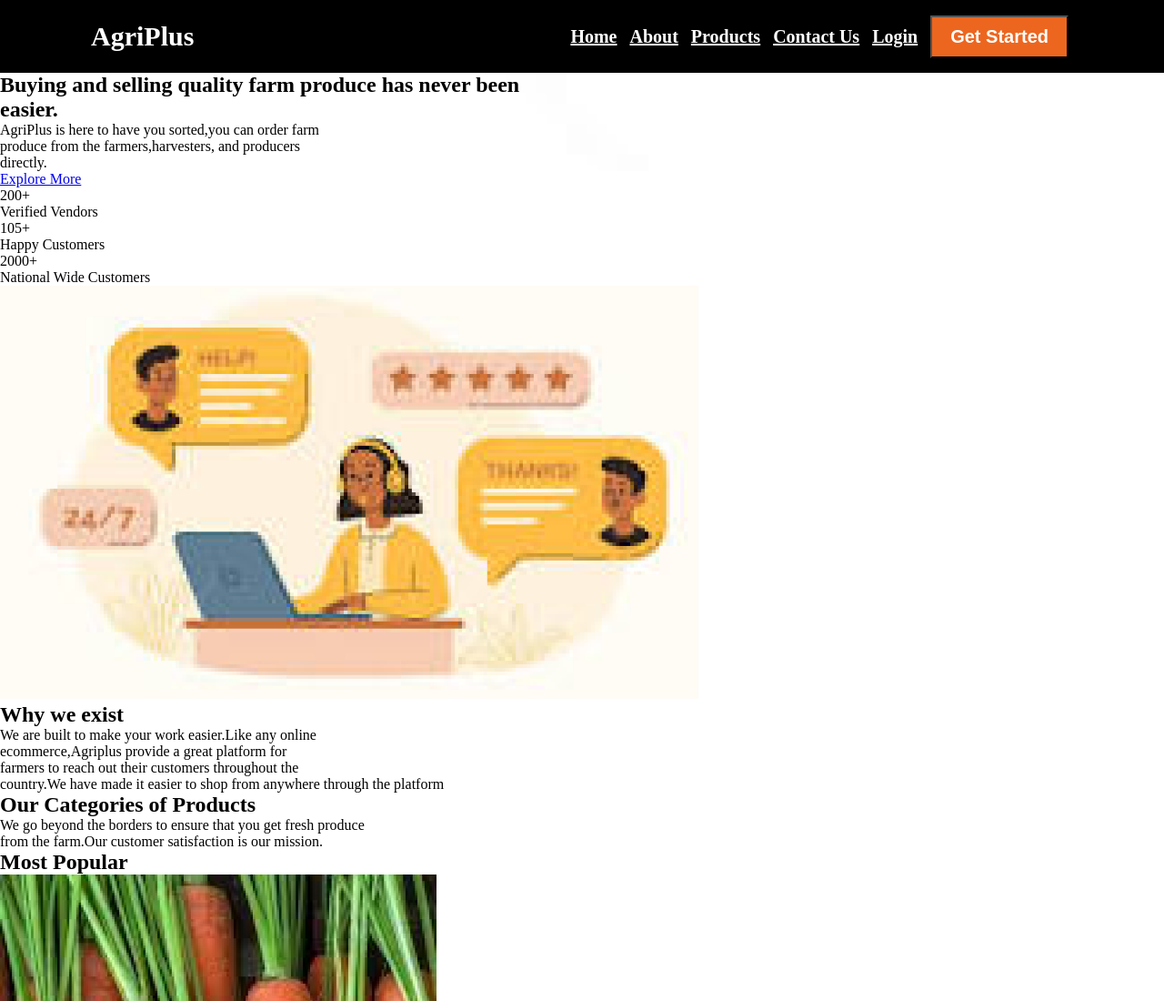
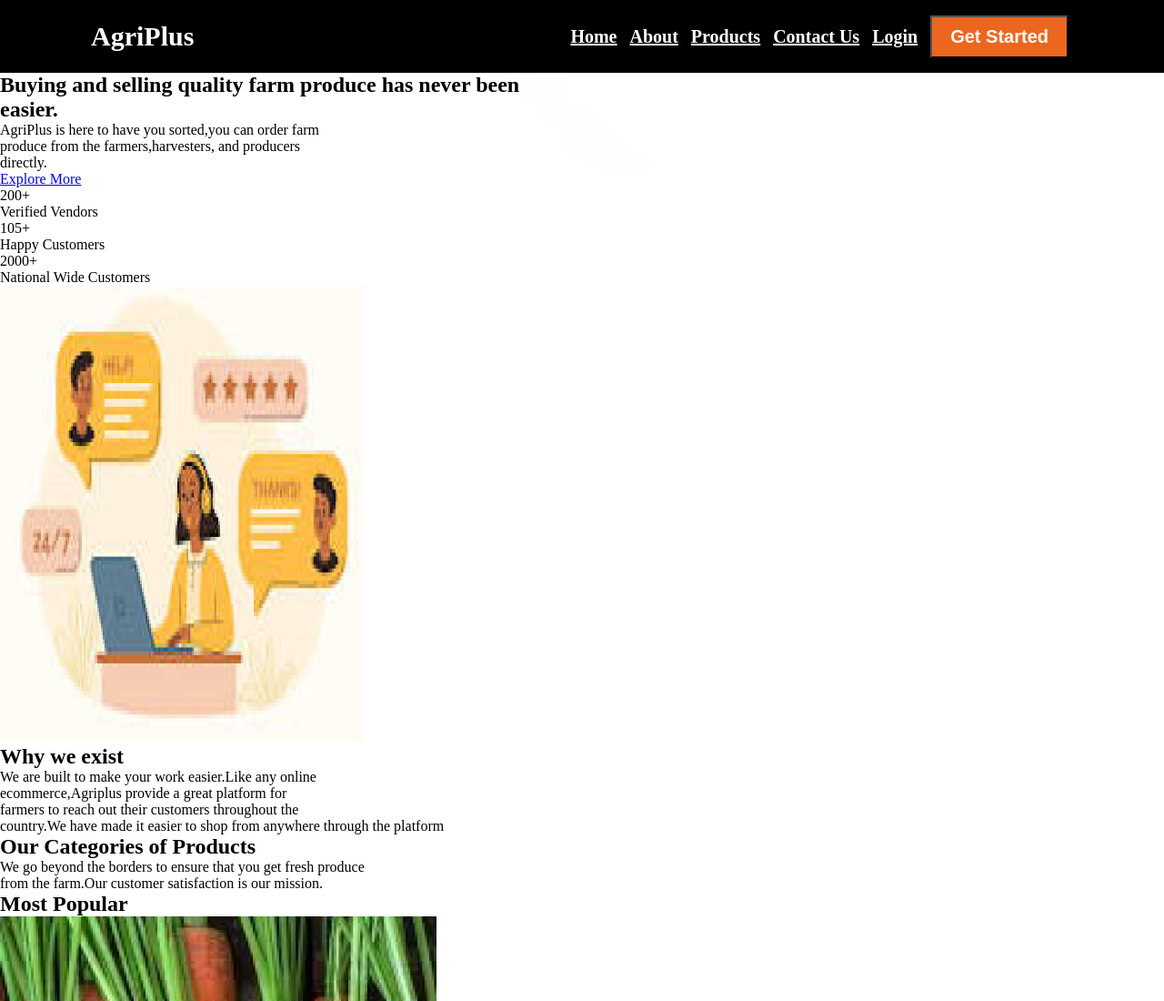
Before and after one commit to IanMwaniki/Golden-Prime-Estate, a plain HTML site: page Golden Prime Agriplus/index.html in a window 1280 px wide. Shown: the top 1100 px of the page at 91% size. Drawn offline with Linux system fonts and the light colour scheme.

Commit message:
change immage size

```diff
--- a/Golden Prime Agriplus/index.html
+++ b/Golden Prime Agriplus/index.html
@@ -50,7 +50,7 @@
 
     <div class="classic">
     <div class="exist">
-    <img src="./assets/images/image 3.png" width="60%" height="80%">
+    <img src="./assets/images/image 3.png" width="400px" height="500px">
     </div>
     <div class="why">
         <h2>Why we exist</h2>
```
